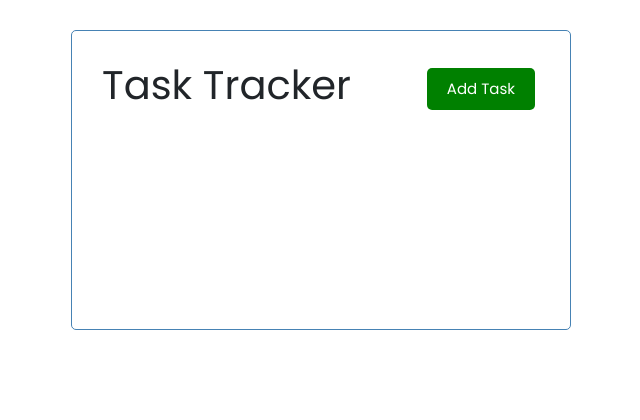
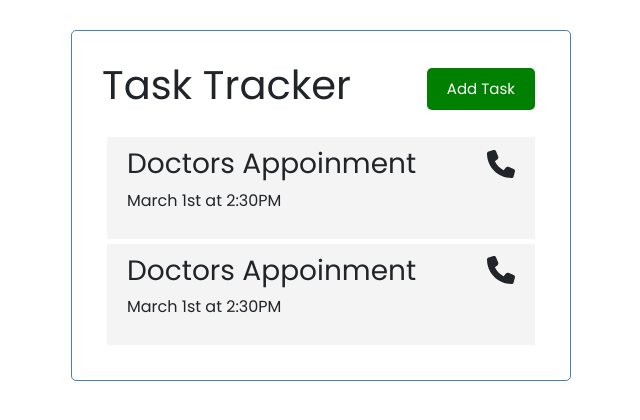
Before and after one commit to najim-el-guennouni/vue_crash_project, a Vue app: page / in a window 1280 px wide. Shown: the top 420 px of the page, without its empty margins (319-959 px from the left). Built offline with nearby package versions, Linux system fonts and the light colour scheme.

Commit message:
add font

```diff
--- a/package.json
+++ b/package.json
@@ -8,6 +8,9 @@
     "preview": "vite preview"
   },
   "dependencies": {
+    "@fortawesome/fontawesome-svg-core": "^6.4.2",
+    "@fortawesome/free-solid-svg-icons": "^6.4.2",
+    "@fortawesome/vue-fontawesome": "^3.0.0-5",
     "bootstrap": "^5.2.3",
     "vue": "^3.3.4"
   },
--- a/src/App.vue
+++ b/src/App.vue
@@ -1,21 +1,40 @@
-
-
 <template>
-<div class="container">
-
-  <Header title="Task Tracker"/>
-</div>
-
+  <div class="container">
+    <Header title="Task Tracker" />
+    <Tasks :tasks="tasks" />
+  </div>
 </template>
-<script >
-import Header from './components/Header.vue'
+<script>
+import Header from './components/Header.vue';
+import Tasks from './components/Tasks.vue';
 export default {
   name: 'App',
   components: {
     Header,
-
+    Tasks
+  },
+  data(){
+    return {
+    tasks:[]
+    }
+  },
+  created(){
+    this.tasks = [
+      {
+        id:1,
+        text:'Doctors Appoinment',
+        day:'March 1st at 2:30PM',
+        reminder:true,
+      },
+      {
+        id:2,
+        text:'Doctors Appoinment',
+        day:'March 1st at 2:30PM',
+        reminder:false,
+      },
+    ]
   }
-  }
+};
 </script>
 <style>
 @import url('https://fonts.googleapis.com/css2?family=Poppins:wght@300;400&display=swap');
--- a/src/components/Button.vue
+++ b/src/components/Button.vue
@@ -1,5 +1,5 @@
 <template>
-<button type="button" :style="{background: color}" class="btn">{{text}}</button>
+<button @click="onClick()"  :style="{background: color}" class="btn">{{text}}</button>
 
 </template>
 <script>
@@ -8,6 +8,11 @@
     props:{
         text:String,
         color:String
+    },
+    methods:{
+        onClick(){
+            alert('Hello');
+        }
     }
 }
 </script>
--- /dev/null
+++ b/src/components/Task.vue
@@ -0,0 +1,39 @@
+<template>
+    <div class="task">
+    <h3>
+        {{ task.text }}
+        <font-awesome-icon icon="phone" />     </h3>
+    <p>{{task.day}}</p>
+</div>
+</template>
+
+<script>
+export default {
+    nmae : 'Task',
+    props:{
+        task:Object
+    }
+}
+</script>
+<style scope>
+.fas {
+  color: red;
+}
+
+.task {
+  background: #f4f4f4;
+  margin: 5px;
+  padding: 10px 20px;
+  cursor: pointer;
+}
+
+.task.reminder {
+  border-left: 5px solid green;
+}
+
+.task h3 {
+  display: flex;
+  align-items: center;
+  justify-content: space-between;
+}
+</style>
--- /dev/null
+++ b/src/components/Tasks.vue
@@ -0,0 +1,18 @@
+<template>
+  <div :key="task.id" v-for="task in tasks">
+    <Task :task="task" />
+  </div>
+</template>
+
+<script>
+import Task from './Task.vue';
+export default {
+  name: 'Tasks',
+  props: {
+    tasks: Array,
+  },
+  components: {
+    Task,
+  },
+};
+</script>
--- a/src/main.js
+++ b/src/main.js
@@ -2,8 +2,12 @@
 import './../node_modules/bootstrap';
 import './assets/main.css';
 
+import { createApp } from "vue";
+import App from "./App.vue";
+import { library } from "@fortawesome/fontawesome-svg-core";
+import { faPhone } from "@fortawesome/free-solid-svg-icons";
+import { FontAwesomeIcon } from "@fortawesome/vue-fontawesome";
 
-import { createApp } from 'vue';
-import App from './App.vue';
+library.add(faPhone);
 
-createApp(App).mount('#app');
+createApp(App).component("font-awesome-icon", FontAwesomeIcon).mount("#app");
```
Also changed, not shown: 1 other file (tests, documents, lock files or other folders).
